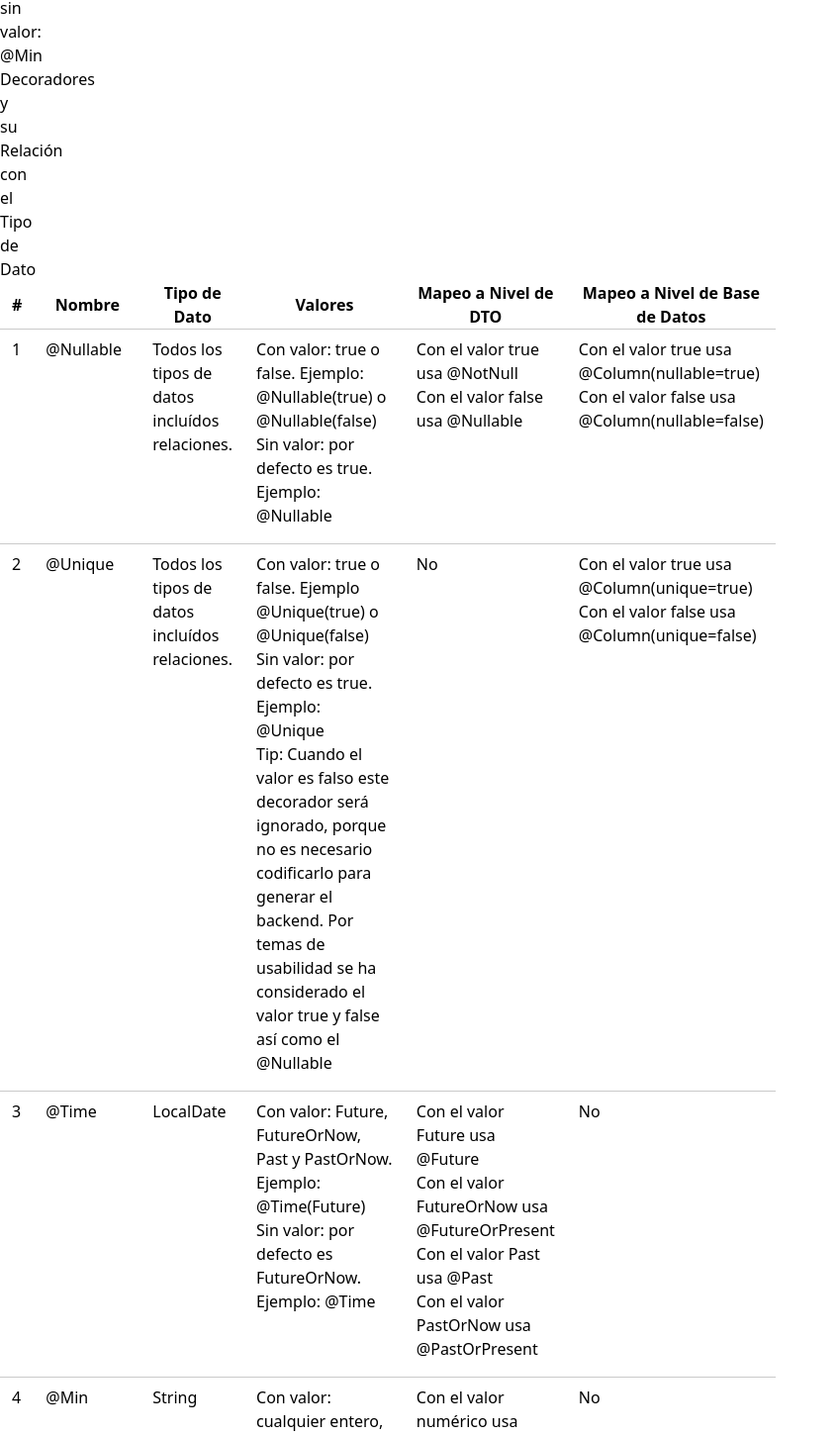
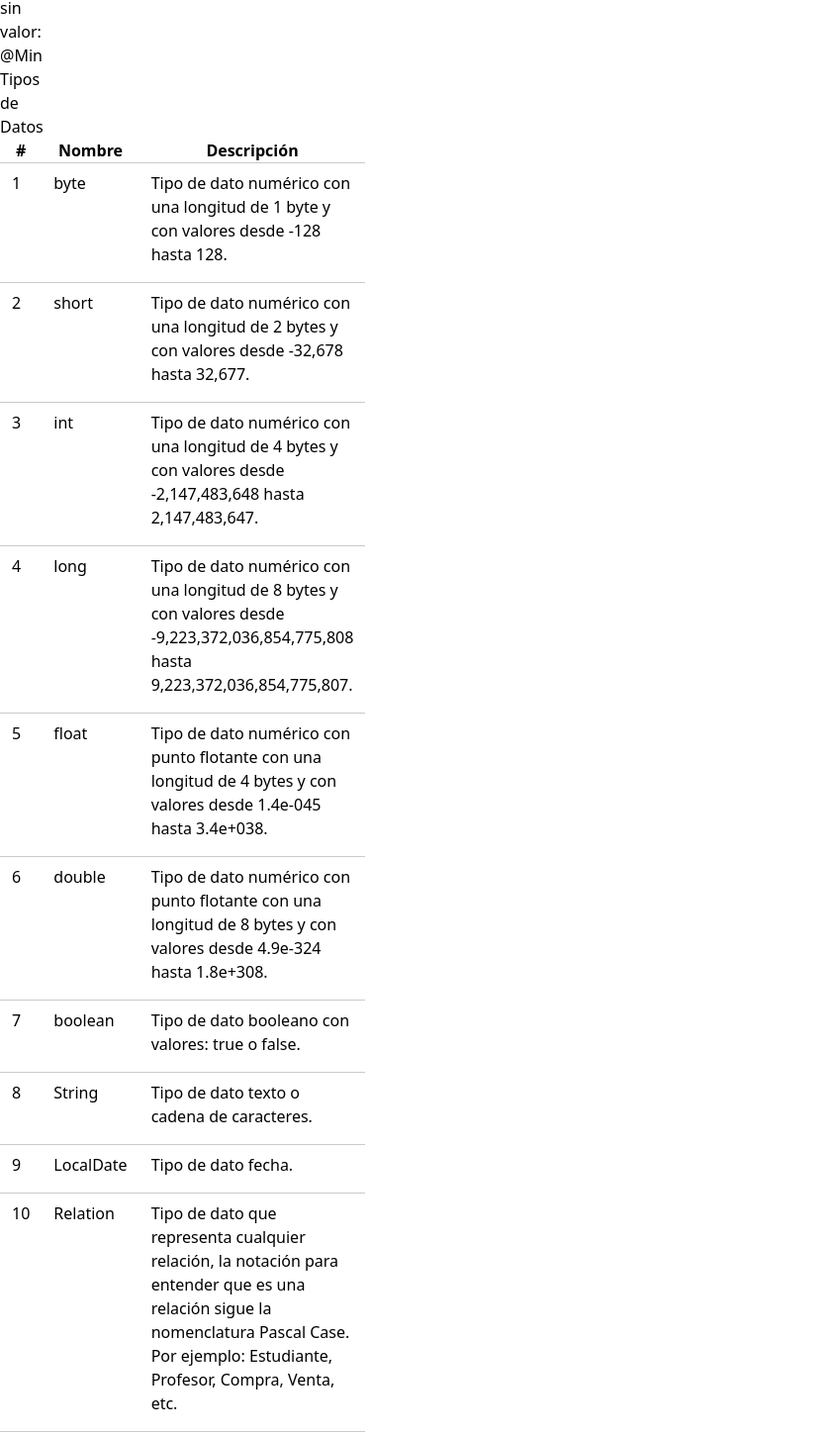
Before and after one commit to EmersonHoruss/CODEAD-user-manual, a React (Vite) app: page /lenguaje in a window 1280 px wide. Shown: the part 4292-5743 px from the top of the page at 99% size, without its empty margins (0-847 px from the left). Built offline with nearby package versions, Linux system fonts and the light colour scheme.

Commit message:
feat: added data types to language page

```diff
--- a/src/pages/Language.tsx
+++ b/src/pages/Language.tsx
@@ -55,16 +55,105 @@ const Language = () => {
           />
         </Paragraph>
 
+        <Title3 title="Tipos de Datos" />
+        <Paragraph>
+          <table className="text-left">
+            <thead>
+              <tr>
+                <th className="pb-2">#</th>
+                <th className="pb-2">Nombre</th>
+                <th className="pb-2">Descripción</th>
+              </tr>
+            </thead>
+
+            <tbody>
+              <tr>
+                <td>1</td>
+                <td>byte</td>
+                <td>
+                  Tipo de dato numérico con una longitud de 1 byte y con valores
+                  desde -128 hasta 128.
+                </td>
+              </tr>
+              <tr>
+                <td>2</td>
+                <td>short</td>
+                <td>
+                  Tipo de dato numérico con una longitud de 2 bytes y con
+                  valores desde -32,678 hasta 32,677.
+                </td>
+              </tr>
+              <tr>
+                <td>3</td>
+                <td>int</td>
+                <td>
+                  Tipo de dato numérico con una longitud de 4 bytes y con
+                  valores desde -2,147,483,648 hasta 2,147,483,647.
+                </td>
+              </tr>
+              <tr>
+                <td>4</td>
+                <td>long</td>
+                <td>
+                  Tipo de dato numérico con una longitud de 8 bytes y con
+                  valores desde -9,223,372,036,854,775,808 hasta
+                  9,223,372,036,854,775,807.
+                </td>
+              </tr>
+              <tr>
+                <td>5</td>
+                <td>float</td>
+                <td>
+                  Tipo de dato numérico con punto flotante con una longitud de 4
+                  bytes y con valores desde 1.4e-045 hasta 3.4e+038.
+                </td>
+              </tr>
+              <tr>
+                <td>6</td>
+                <td>double</td>
+                <td>
+                  Tipo de dato numérico con punto flotante con una longitud de 8
+                  bytes y con valores desde 4.9e-324 hasta 1.8e+308.
+                </td>
+              </tr>
+              <tr>
+                <td>7</td>
+                <td>boolean</td>
+                <td>Tipo de dato booleano con valores: true o false.</td>
+              </tr>
+              <tr>
+                <td>8</td>
+                <td>String</td>
+                <td>Tipo de dato texto o cadena de caracteres.</td>
+              </tr>
+              <tr>
+                <td>9</td>
+                <td>LocalDate</td>
+                <td>Tipo de dato fecha.</td>
+              </tr>
+              <tr>
+                <td>10</td>
+                <td>Relation</td>
+                <td>
+                  Tipo de dato que representa cualquier relación, la notación
+                  para entender que es una relación sigue la nomenclatura Pascal
+                  Case. Por ejemplo: Estudiante, Profesor, Compra, Venta, etc.
+                </td>
+              </tr>
+            </tbody>
+          </table>
+        </Paragraph>
+
         <Title3 title="Decoradores y su Relación con el Tipo de Dato" />
         <table className="text-left">
           <thead>
             <tr>
-              <th>#</th>
-              <th>Nombre</th>
-              <th>Tipo de Dato</th>
-              <th>Valores</th>
-              <th>Mapeo a Nivel de DTO</th>
-              <th>Mapeo a Nivel de Base de Datos</th>
+              <th className="pb-2">#</th>
+              <th className="pb-2">Nombre</th>
+              <th className="pb-2">Tipo de Dato</th>
+              <th className="pb-2">Valores</th>
+              <th className="pb-2">Mapeo a Nivel de DTO</th>
+              <th className="pb-2">Mapeo a Nivel de Base de Datos</th>
             </tr>
           </thead>
 
@@ -99,11 +188,11 @@ const Language = () => {
               <td>
                 Con valor: true o false. Ejemplo @Unique(true) o @Unique(false){" "}
                 <br />
-                Sin valor: por defecto es true. Ejemplo: @Unique{" "}
-                <br /> Tip: Cuando el valor es falso este decorador será
-                ignorado, porque no es necesario codificarlo para generar el
-                backend. Por temas de usabilidad se ha considerado el valor true
-                y false así como el @Nullable
+                Sin valor: por defecto es true. Ejemplo: @Unique <br /> Tip:
+                Cuando el valor es falso este decorador será ignorado, porque no
+                es necesario codificarlo para generar el backend. Por temas de
+                usabilidad se ha considerado el valor true y false así como el
+                @Nullable
               </td>
               <td>No</td>
               <td>
```
